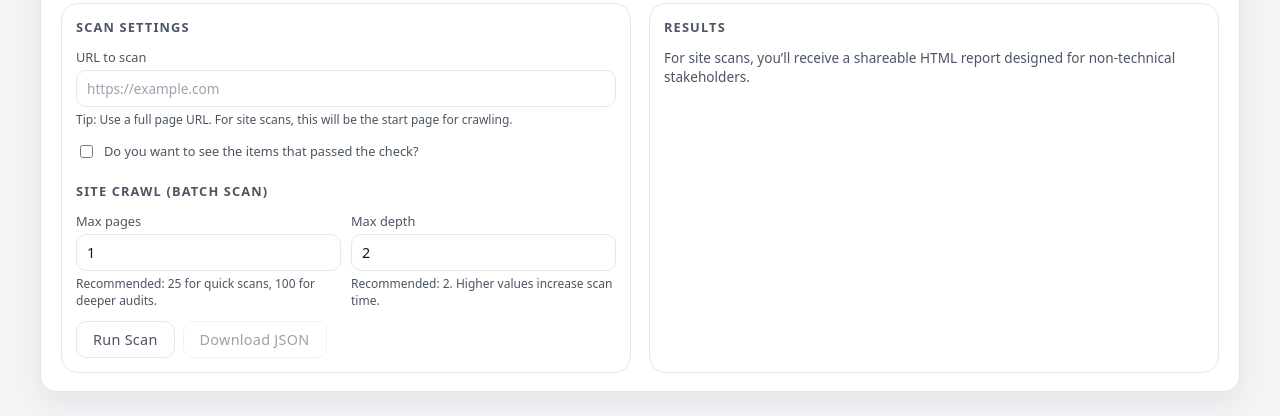
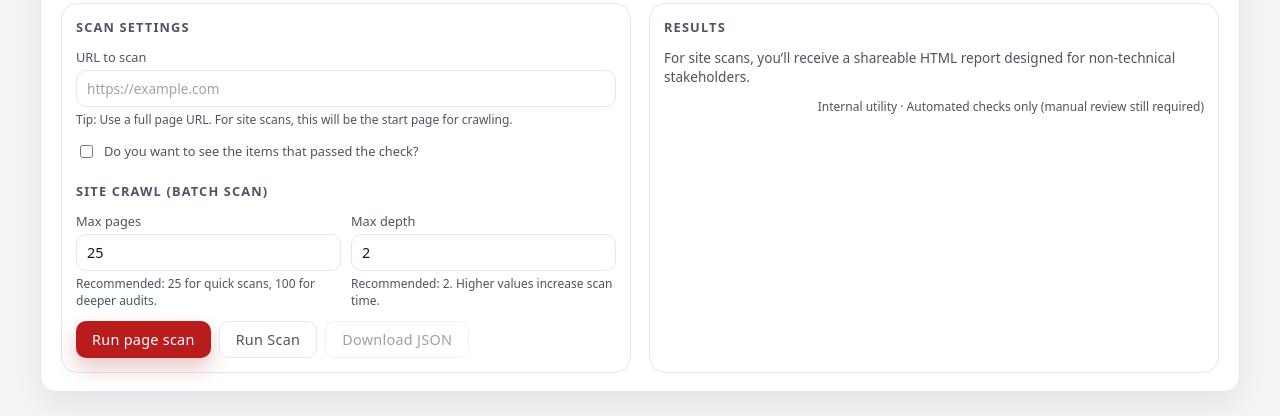
Before and after one commit to dottDesign/a11y-checker, a website: page public/index.html in a window 1280 px wide. Shown: the part 114-530 px from the top of the page. Drawn offline with Linux system fonts and the light colour scheme.

Commit message:
Update index.html

```diff
--- a/public/index.html
+++ b/public/index.html
@@ -438,7 +438,7 @@
             <div class="field-group inline">
               <div>
                 <label for="maxPages">Max pages</label>
-                <input id="maxPages" type="number" value="1" min="1" max="200" />
+                <input id="maxPages" type="number" value="25" min="1" max="200" />
                 <div class="hint">Recommended: 25 for quick scans, 100 for deeper audits.</div>
               </div>
 
@@ -450,7 +450,7 @@
             </div>
 
             <div class="button-row">
-              <!-- <button id="scanPageBtn" type="button" class="primary">Run page scan</button> -->
+              <button id="scanPageBtn" type="button" class="primary">Run page scan</button>
               <button id="scanSiteBtn" type="button" class="secondary">Run Scan</button>
               <button id="downloadJsonBtn" type="button" class="secondary" disabled>Download JSON</button>
             </div>
@@ -501,7 +501,9 @@
               </details>
             </div>
 
-
+            <div class="utility-tag">
+              Internal utility · Automated checks only (manual review still required)
+            </div>
           </section>
         </div>
       </div>
```
